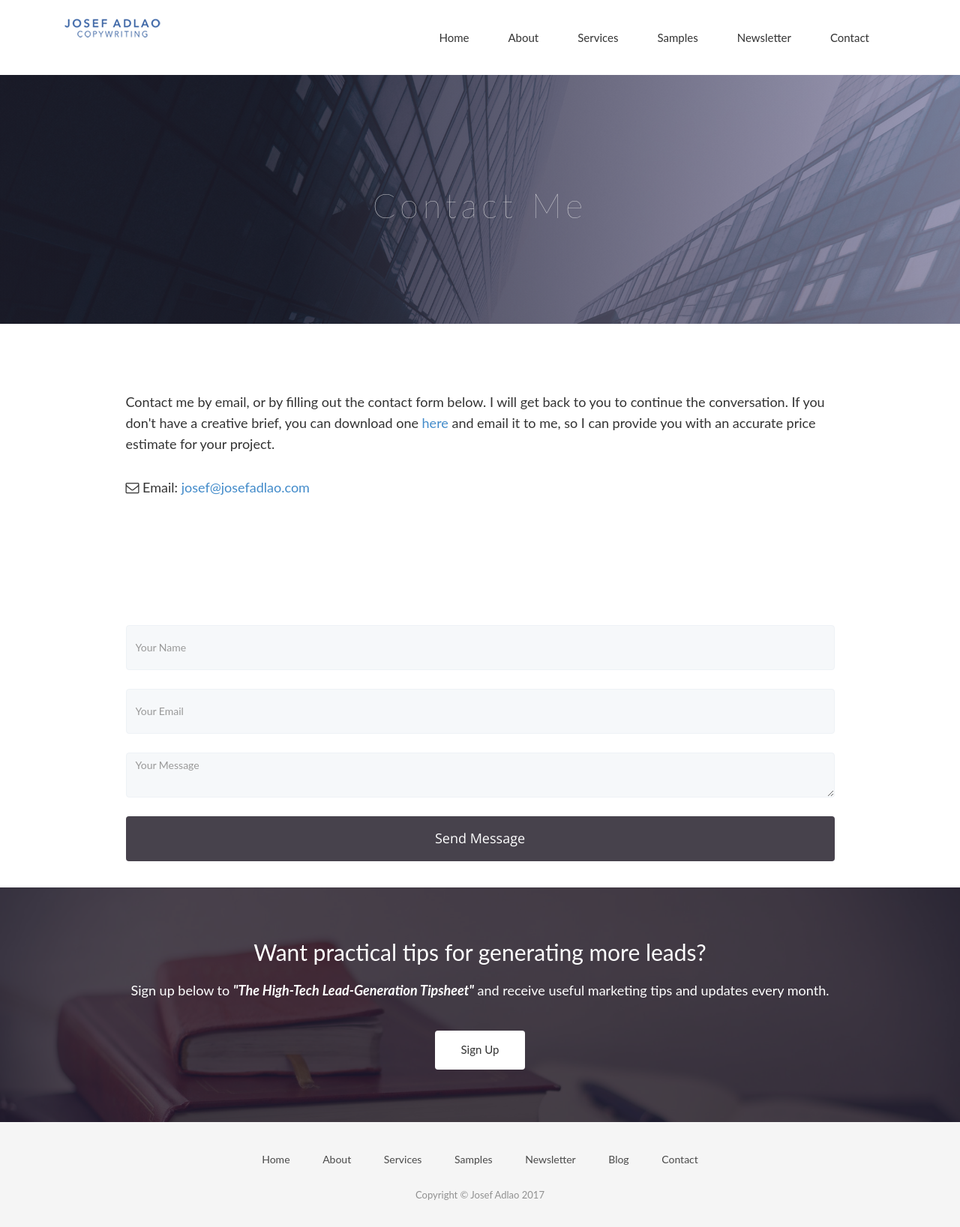
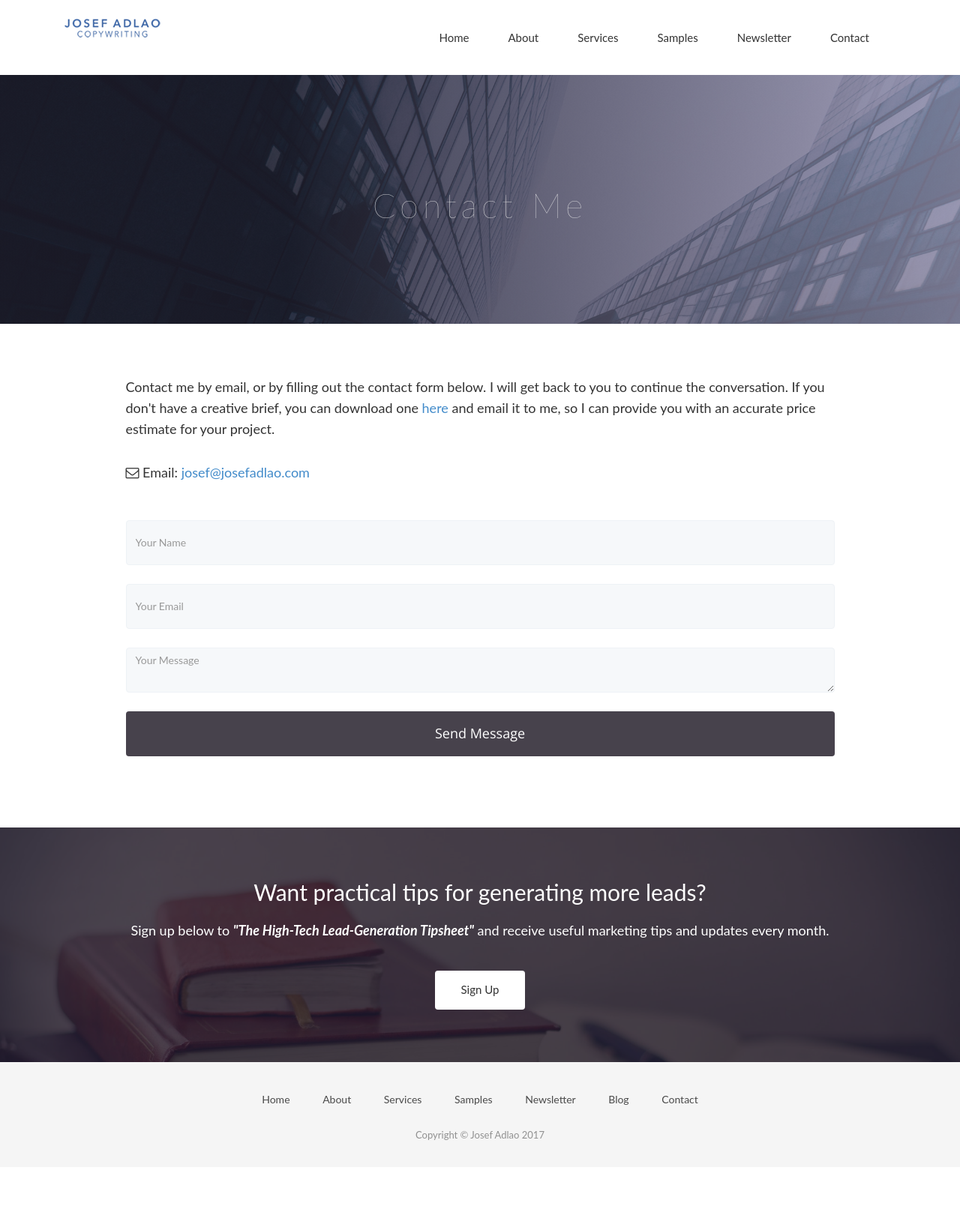
Before and after one commit to jadlaocopy/jadlaocopy.github.io, a Jekyll site: the page built from contact.html, in a window 1280 px wide. Shown: the whole page at 75% size. Built offline with Jekyll 4.4.1, drawn with Linux system fonts in a browser that asks for light colours; nearby versions of some CDN libraries; some web fonts are replaced; after the commit the page ends 1557 px from its top, so only the background shows below that.

Commit message:
edited contact form

```diff
--- a/contact.html
+++ b/contact.html
@@ -17,28 +17,20 @@ permalink: /contact/
   </div>
 </section>
 
-<!-- bodytext start -->
-<section id="bodytext">
+<!-- contact form start -->
+<section id="contact-form">
   <div class="container">
     <div class="row">
       <div class="col-lg-10 col-md-10 col-lg-offset-1 col-md-offset-1">
+
         <div class="block">
             <p>Contact me by email, or by filling out the contact form below. I will get back to you to continue the conversation. If you don't have a creative brief, you can download one <a href="/jadlao/client-brief.docx">here</a> and email it to me, so I can provide you with an accurate price estimate for your project.</p><br>
 
             <p><i class="fa fa-envelope-o"></i>   Email: <a href="mailto:josef@josefadlao.com">josef@josefadlao.com</a></p>
 
                 <!--<i class="fa fa-phone"></i>Phone:+61 -->
-        </div>
-      </div>
-    </div>
-  </div>
-</section>
+        </div><br><br>
 
-<!-- contact form start -->
-<section id="contact-form">
-  <div class="container">
-    <div class="row">
-      <div class="col-lg-10 col-md-10 col-lg-offset-1 col-md-offset-1">
         <div class="block">
           <form method="post" action="http://formspree.io/josef@josefadlao.com">
             <div class="form-group">
@@ -54,18 +46,15 @@ permalink: /contact/
                 <p class="help-block text-danger"></p>
             </div>
               <button class="btn btn-default" type="submit">Send Message</button>
+
+               <!-- Hidden variables -->
+<input type="hidden" name="_next" value="//josefadlao.com/thanks/" />
+<input type="hidden" name="_subject" value="New Submission!" />
+<input type="hidden" name="_cc" value="_replyto" />
+
           </form>
         </div>
       </div>
-
-              <!-- Hidden variables -->
-<input type="hidden" name="_next" value="//josefadlao.com/thanks.html" />
-<input type="hidden" name="_subject" value="New Submission!" />
-<input type="hidden" name="_cc" value="_replyto" />
-
-          </form><br><br>
-        </div>
       </div>
     </div>
-  </div>
-</section>
+</section><br><br><br>
```
Also changed, not shown: 1 other file.
